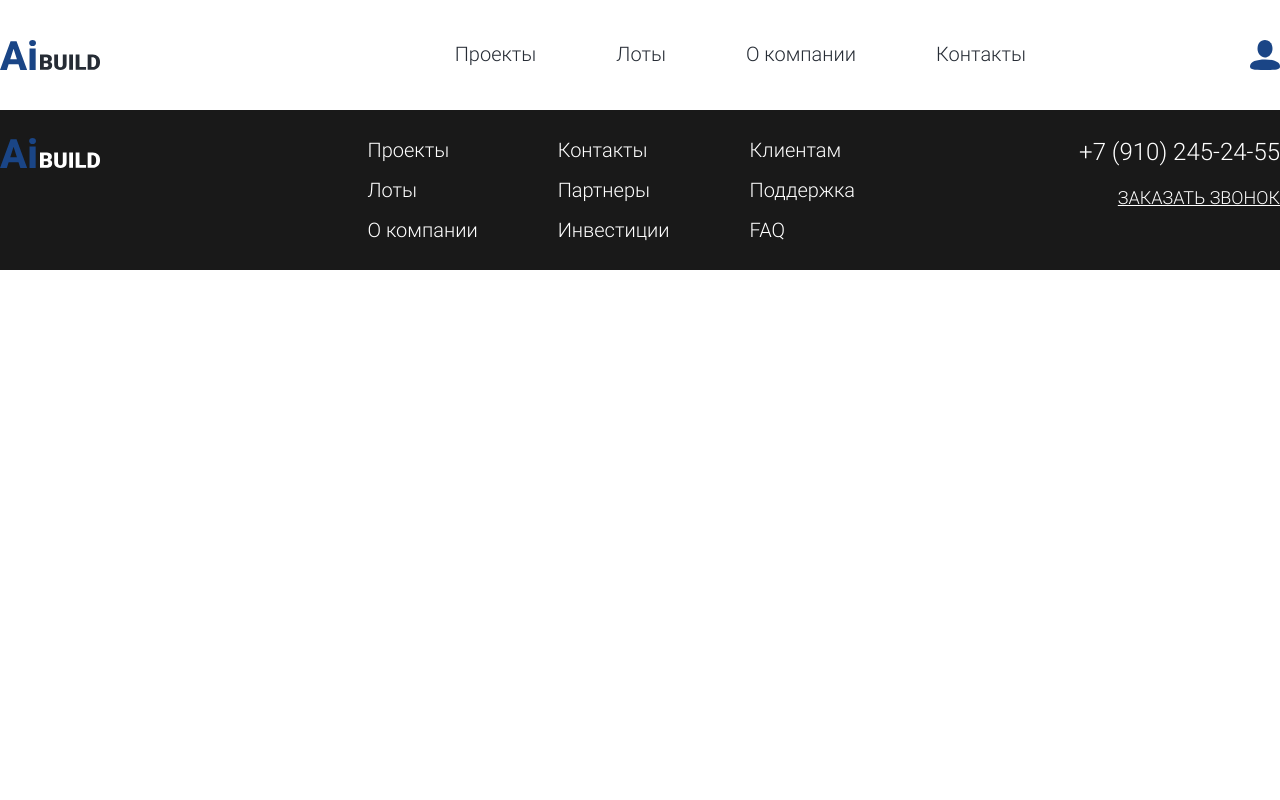
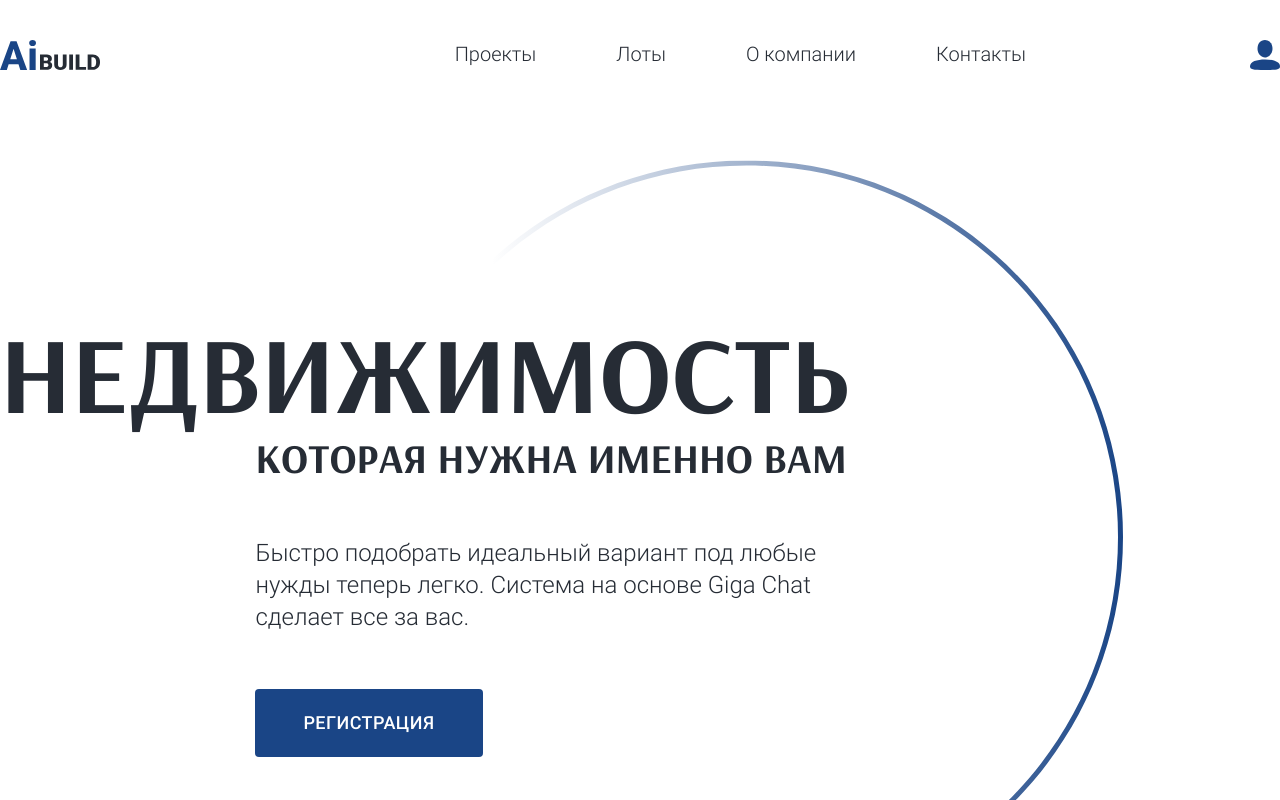
Before and after one commit to forgehive-team/gigachat-challenge-propinvest-frontend, a Vue app: page /circle in a window 1280 px wide. Shown: the top 800 px of the page. Built offline with nearby package versions, Linux system fonts and the light colour scheme.

Commit message:
add that page with circe

```diff
--- /dev/null
+++ b/src/components/icons/IconHomeCircle.vue
@@ -0,0 +1,23 @@
+<template>
+  <svg width="687" height="753" viewBox="0 0 687 753" fill="none" xmlns="http://www.w3.org/2000/svg">
+    <path
+      fill-rule="evenodd"
+      clip-rule="evenodd"
+      d="M682 376.5C682 581.674 515.674 748 310.5 748C184.788 748 73.6605 685.559 6.43883 590H0.344971C68.2541 688.465 181.841 753 310.5 753C518.435 753 687 584.435 687 376.5C687 168.565 518.435 0 310.5 0C195.889 0 93.2382 51.2115 24.1832 132H30.7934C98.89 54.1617 198.954 5 310.5 5C515.674 5 682 171.326 682 376.5Z"
+      fill="url(#paint0_linear_10_1110)"
+    />
+    <defs>
+      <linearGradient
+        id="paint0_linear_10_1110"
+        x1="687"
+        y1="376"
+        x2="-5.29069e-06"
+        y2="376"
+        gradientUnits="userSpaceOnUse"
+      >
+        <stop stop-color="#1A4586" />
+        <stop offset="0.919268" stop-color="#1A4586" stop-opacity="0" />
+      </linearGradient>
+    </defs>
+  </svg>
+</template>
--- a/src/components/icons/index.ts
+++ b/src/components/icons/index.ts
@@ -1,4 +1,5 @@
+import IconHomeCircle from './IconHomeCircle.vue'
 import IconLogo from './IconLogo.vue'
 import IconPerson from './IconPerson.vue'
 
-export { IconLogo, IconPerson }
+export { IconHomeCircle, IconLogo, IconPerson }
--- a/src/router/index.ts
+++ b/src/router/index.ts
@@ -15,6 +15,11 @@ const router = createRouter({
       path: '/about',
       name: 'about',
       component: (): Component => import('../views/AboutView.vue')
+    },
+    {
+      path: '/circle',
+      name: 'home 2.0',
+      component: (): Component => import('../views/CircleView.vue')
     }
   ]
 })
--- /dev/null
+++ b/src/views/CircleView.vue
@@ -0,0 +1,40 @@
+<template>
+  <main class="container min-h-[calc(100dvh-246px)] mx-auto mb-24">
+    <div class="mt-52 w-min relative">
+      <h1 class="font-custom font-bold text-[109px] leading-none text-secondary">НЕДВИЖИМОСТЬ</h1>
+      <div class="w-min ml-auto">
+        <h2 class="font-custom font-bold text-[41px] text-secondary whitespace-nowrap pr-1">
+          КОТОРАЯ НУЖНА ИМЕННО ВАМ
+        </h2>
+        <p class="font-sans font-light text-2xl text-secondary mt-12">
+          Быстро подобрать идеальный вариант под любые нужды теперь легко. Система на основе Giga Chat сделает все за
+          вас.
+        </p>
+        <button
+          class="text-[18px] font-medium leading-5 tracking-wide text-center py-6 px-12 bg-accent text-white rounded mt-14"
+          @click="goToRegistration"
+        >
+          РЕГИСТРАЦИЯ
+        </button>
+      </div>
+      <IconHomeCircle class="circle" />
+    </div>
+  </main>
+</template>
+
+<script setup lang="ts">
+import { IconHomeCircle } from '@/components/icons'
+const goToRegistration = (): void => {
+  alert('Опять на непонятных сайтах регаешься да')
+}
+</script>
+
+<style lang="scss" scoped>
+.circle {
+  position: absolute;
+  z-index: -1;
+  top: 50%;
+  transform: translateY(-50%);
+  right: -17rem;
+}
+</style>
--- a/tailwind.config.js
+++ b/tailwind.config.js
@@ -3,7 +3,8 @@ module.exports = {
   content: ['./public/**/*.html', './src/**/*.{vue,js,ts,jsx,tsx}'],
   theme: {
     fontFamily: {
-      sans: ['Roboto', 'sans-serif']
+      sans: ['Roboto', 'sans-serif'],
+      custom: ['Arsenal', 'sans-serif']
     },
     extend: {
       colors: {
```
Also changed, not shown: 2 other files (tests, documents, lock files or other folders).
